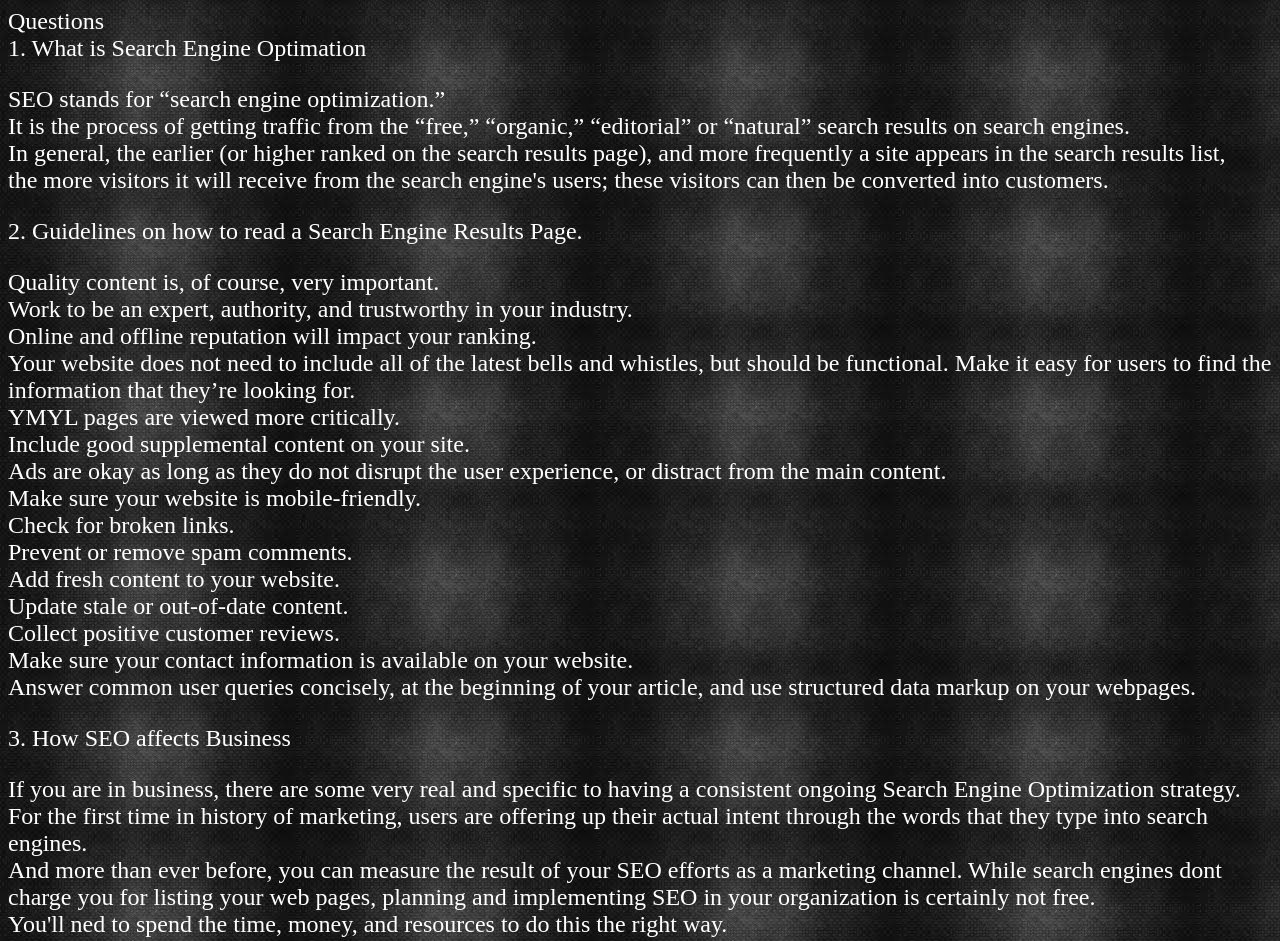
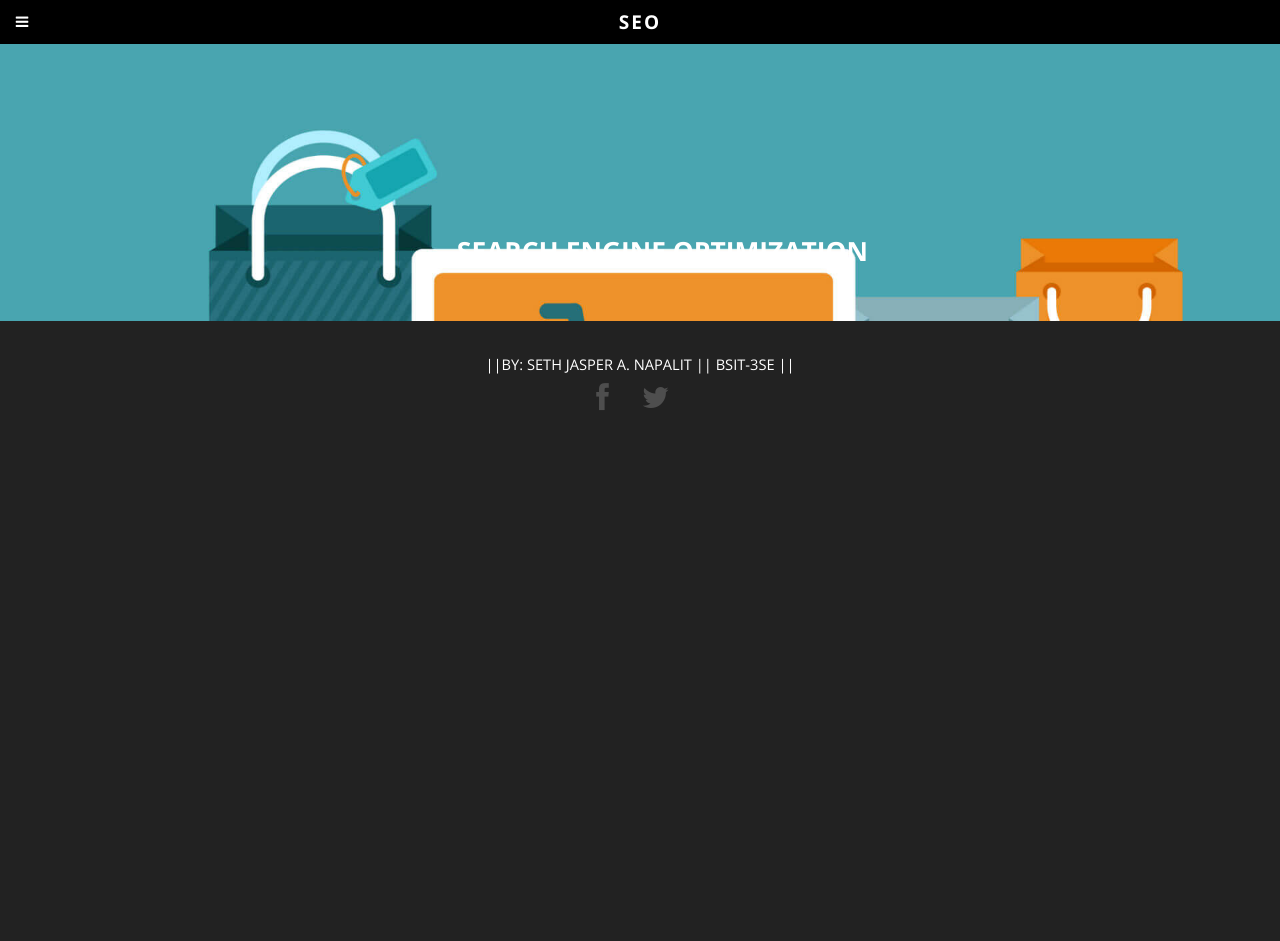
Before and after one commit to sjaspeer/napalitseo, a plain HTML site: page views/app.html in a window 1280 px wide. Shown: the top 941 px of the page. After the commit the page ends 800 px from the top, so only its background shows below. Drawn offline with nearby package versions, Linux system fonts and the light colour scheme.

Commit message:
Update app.html

```diff
--- a/views/app.html
+++ b/views/app.html
@@ -1,54 +1,65 @@
-<!--<!DOCTYPE html>
+<!DOCTYPE HTML>
 <html>
-<head>
-	<title>My Web App</title>
-</head>
-<body>
-	<h1>Welcome to my web app!</h1>
-	<img src="img/winteriscoming.jpg" />
+	<head>
+		<title>SEO Jasper</title>
+		<meta http-equiv="content-type" content="text/html; charset=utf-8" />
+		<meta name="description" content="" />
+		<meta name="keywords" content="" />
+		<script src="js/jquery.min.js"></script>
+		<script src="js/jquery.dropotron.min.js"></script>
+		<script src="js/skel.min.js"></script>
+		<script src="js/skel-layers.min.js"></script>
+		<script src="js/init.js"></script>
+		<noscript>
+			<link rel="stylesheet" href="css/skel.css" />
+			<link rel="stylesheet" href="css/style.css" />
+		</noscript>
+	</head>
+	<body class="homepage">
 
-	<br>
-	<a href="/">Home</a> |
-	<a href="/about">About</a>
-</body>
-</html>-->
-<!DOCTYPE html>
-<html>
-<head>
-	<title>Jasper Napalit</title>
-</head>
-<body background ="Background.jpg" ,>
-	<font size="5" , color="White">
-	Questions<br>
+			<div class="wrapper style1">
+					<div id="header">
+						<div class="container">
+								<h1><a href="#" id="logo">SEO</a></h1>
+								<nav id="nav">
+									<ul>
+									<li class="active"><a href="index.html">Home</a></li>
+									<li>
+										<a href="">Assignments</a>
+										<ul>
+											<li><a href="Assignment1.html">Assignment 1</a></li>
+											<li><a href="Assignment2.html">Assignment 2</a></li>
+											<li><a href="Assignment3.html">Assignment 3</a></li>
+										</ul>
+									</li>
 
-	1. What is Search Engine Optimation
-	<p>SEO stands for “search engine optimization.” <br>It is the process of getting traffic from the “free,” “organic,” “editorial” or “natural” search results
-	on search engines.<br> In general, the earlier (or higher ranked on the search results page), and more frequently a site appears in the search results list,<br>the more visitors it will receive from the search engine's users; these visitors can then be converted into customers.</p>
-   2. Guidelines on how to read a Search Engine Results Page.
-   <p> Quality content is, of course, very important.<br>
-   Work to be an expert, authority, and trustworthy in your industry.<br>
-   Online and offline reputation will impact your ranking.<br>
-   Your website does not need to include all of the latest bells and whistles, but should be functional. Make it easy for users to find the information that they’re looking for.<br>
-   YMYL pages are viewed more critically.<br>
-   Include good supplemental content on your site.<br>
-   Ads are okay as long as they do not disrupt the user experience, or distract from the main content.<br>
-   Make sure your website is mobile-friendly.<br>
-   Check for broken links.<br>
-   Prevent or remove spam comments.<br>
-   Add fresh content to your website.<br>
-   Update stale or out-of-date content.<br>
-   Collect positive customer reviews.<br>
-   Make sure your contact information is available on your website.<br>
-   Answer common user queries concisely, at the beginning of your article, and use structured data markup on your webpages.</p>
+								</ul>
+							</nav>
 
-	3. How SEO affects Business
-	<p>If you are in business, there are some very real and specific to having a consistent ongoing Search Engine Optimization strategy.<br> For the first time in history of marketing, users are offering up their actual intent through the words that they type into search engines.<br> And more than ever before, you can measure the result of your SEO efforts as a marketing channel. While search engines dont charge you for listing your web pages, planning and implementing SEO in your organization is certainly not free.<br> You'll ned to spend the time, money, and resources to do this the right way.</p>
-	<p>The good news is that this can help you obtain a tremendous marketing reach, attract more targeted visitors, and measure the impact of your efforts in terms of a return on your investment.<br> More and more content appears on the web every second of everyday.<br> And your costumers need search engines to help make sense of it all.<br> In fact, the bigger the web gets, the more search engines usage continues to grow.<br> People search to find answers to their questions.</p>
-	4. List some important SEO expectation
-	*Set realistic goals<br>
-   *Measure the right thing<br>
-   *Set a baseline<br>
-   *Pulling it together
-	</font>
-</body>
+					</div>
+				</div>
+
+				<div id="banner">
+					<section class="container">
+						<h2>SEARCH ENGINE OPTIMIZATION</h2>
+					</section>
+				</div>
+	</div>
+
+
+		<div id="footer">
+			<section class="container">
+				<header class="major">
+				<span> <font color="white" >||By: Seth Jasper A. Napalit || BSIT-3SE ||</span></font>
+				<ul class="icons">
+					<li class="active"><a href="https://www.facebook.com/jaspernapalit" class="fa fa-facebook"><span>Facebook</span></a></li>
+					<li><a href="https://twitter.com/jasperagosila" class="fa fa-twitter"><span>Twitter</span></a></li>
+				</ul>
+
+				</header>
+				</section>
+				</div>
+
+			</section>
+	</body>
 </html>
```
